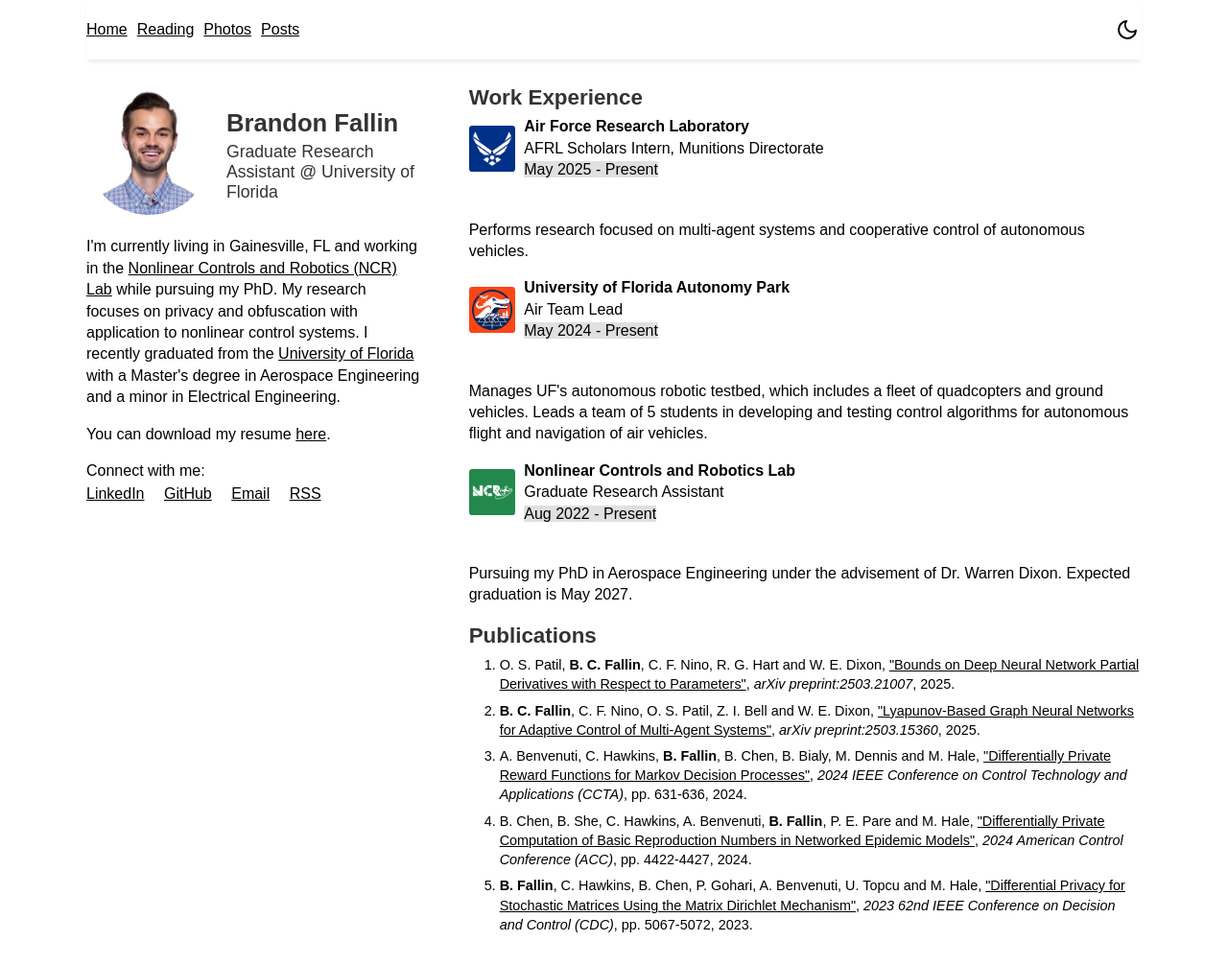
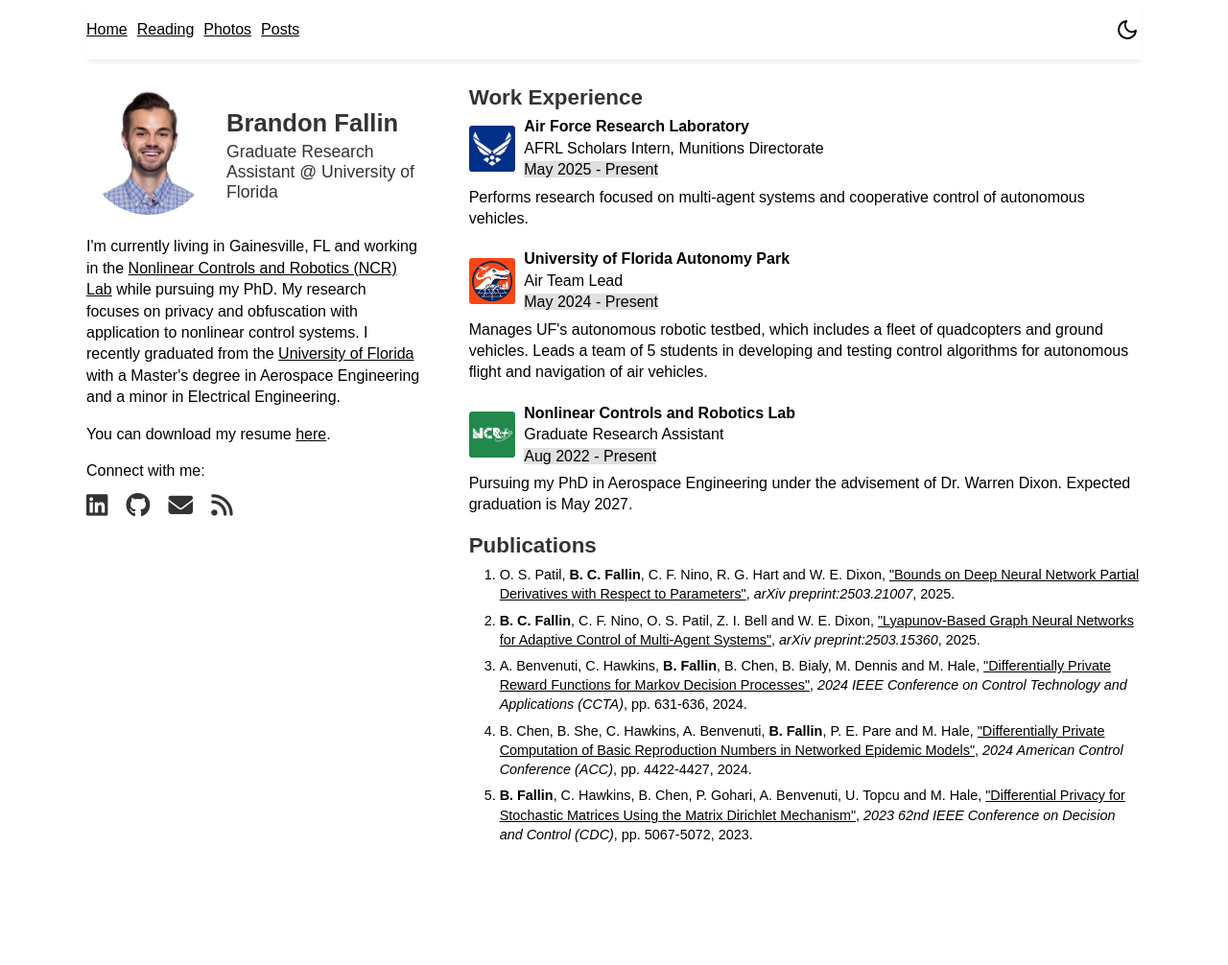
Before and after one commit to brandoncfallin/fallin-website, a Jekyll site: the page built from index.md, in a window 1280 px wide and 1006 px high. Shown: the whole window at 96% size. Built offline with Jekyll 4.4.1, drawn with Linux system fonts in a browser that asks for light colours.

Commit message:
last set of fixes

```diff
--- a/_includes/connect.html
+++ b/_includes/connect.html
@@ -1,7 +1,9 @@
 <p class="footer-tag">Connect with me:</p>
 <div class="footer-links">
-    <a href="https://linkedin.com/in/brandonfallin" target="_blank">LinkedIn</a>
-    <a href="https://github.com/brandoncfallin" target="_blank">GitHub</a>
-    <a href="mailto:brandonfallin@gmail.com" target="_blank">Email</a>
-    <a href="/feed.xml">RSS</a>
+    <a href="https://linkedin.com/in/brandonfallin" target="_blank" aria-label="LinkedIn"><i
+            class="fa-brands fa-linkedin"></i></a>
+    <a href="https://github.com/brandoncfallin" target="_blank" aria-label="GitHub"><i
+            class="fa-brands fa-github"></i></a>
+    <a href="mailto:brandonfallin@gmail.com" target="_blank" aria-label="Email"><i class="fa-solid fa-envelope"></i></a>
+    <a href="/feed.xml" aria-label="RSS Feed"><i class="fa-solid fa-rss"></i></a>
 </div>
--- a/_layouts/default.html
+++ b/_layouts/default.html
@@ -24,6 +24,7 @@
         /*to prevent Firefox FOUC, this must be here*/
         let FF_FOUC_FIX;
     </script>
+    <link rel="stylesheet" href="https://cdnjs.cloudflare.com/ajax/libs/font-awesome/6.5.2/css/all.min.css">
 </head>
 
 
--- a/_sass/_global.scss
+++ b/_sass/_global.scss
@@ -226,6 +226,6 @@ h6 { font-size: 1.0rem; }
 /* MOBILE LANDSCAPE */
 @media (orientation: landscape) and (max-height: 500px) {
   body {
-    font-size: 0.85rem;
+    font-size: 0.8rem;
   }
 }
--- a/_sass/_index.scss
+++ b/_sass/_index.scss
@@ -15,7 +15,6 @@
 }
 
 .profile-title h1 {
-    white-space: nowrap;
     margin-top: 0;
 }
 
@@ -30,16 +29,36 @@
 }
 
 .sidebar-connect {
-    display: none;
+    display: none; // This ensures it's visible where used
 }
+
 .sidebar-connect .footer-links {
+    display: flex;
+    gap: 1.2em; // Creates space between icons
     text-align: left;
+    margin-top: 0.5em;
 }
+
 .sidebar-connect .footer-links a {
-    margin: 0 8px;
+    margin: 0; // Reset margin
+    text-decoration: none; // Remove underline
+    font-size: 1.6rem; // Adjust icon size
+    color: #333; // Light mode color
+    transition: transform 0.2s ease-in-out, color 0.2s ease-in-out;
 }
-.sidebar-connect .footer-links a:first-child {
-    margin-left: 0;
+
+.sidebar-connect .footer-links a:hover {
+    transform: scale(1.15);
+    color: #000;
+}
+
+// Dark mode styles
+.dark .sidebar-connect .footer-links a {
+    color: #f0f0f0; // Dark mode color
+}
+
+.dark .sidebar-connect .footer-links a:hover {
+    color: #fff;
 }
 
 /* BIBLIOGRAPHY */
@@ -60,6 +79,12 @@
 	justify-content: left;
 	align-items: center;
 }
+
+.work-item + p {
+    margin-top: -10px;
+    margin-bottom: 0.25em;
+}
+
 
 .work-exp-image{
 	vertical-align: middle;
@@ -115,9 +140,7 @@ span{
 	}
 
 	/* WORK EXPERIENCE */
-	.work-item{
-		margin-bottom: 1.5em;
-	}
+	/* All work-item spacing is now handled globally */
 
 	.work-exp-image{
 		width: 3em;
@@ -126,6 +149,7 @@ span{
 
 	.work-exp-listing{
 		margin-left: 0.6em;
+    // margin-bottom: 0;
 	}
 }
 
```
